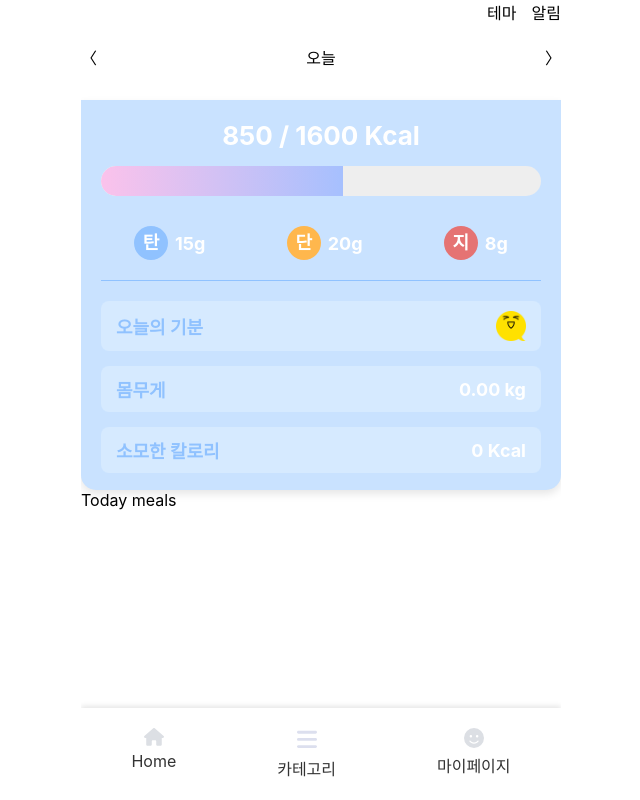
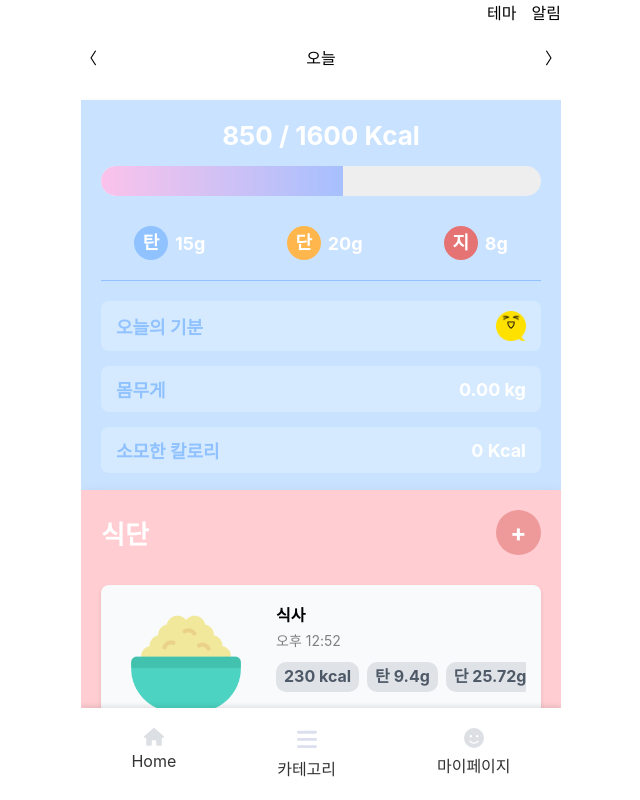
Before and after one commit to uudeok/eat-fit, a Next.js app: page / in a window 1280 px wide. Shown: the whole page, without its empty margins (319-959 px from the left). Built offline with nearby package versions, Linux system fonts and the light colour scheme.

Commit message:
Add : 식단 퍼블리싱 초기 단계 작업

```diff
--- a/app/(my)/mypage/page.tsx
+++ b/app/(my)/mypage/page.tsx
@@ -4,7 +4,6 @@ const Mypage = () => {
     return (
         <div>
             <MainHeader />
-            <div>mypage</div>
         </div>
     );
 };
--- a/app/globals.css
+++ b/app/globals.css
@@ -110,9 +110,9 @@ body {
     color: black;
     height: 100vh;
 
-    overflow-y: hidden;
+    /* overflow-y: hidden;
     -webkit-font-smoothing: antialiased;
-    -moz-osx-font-smoothing: grayscale;
+    -moz-osx-font-smoothing: grayscale; */
 }
 
 a {
@@ -193,18 +193,31 @@ li {
     --orange700: #f57c00;
     --orange800: #ef6c00;
     --orange900: #e65100;
+    --green50: #e8f5e9;
+    --green100: #c8e6c9;
+    --green200: #a5d6a7;
+    --green300: #81c784;
+    --green400: #66bb6a;
+    --green500: #4caf50;
+    --green600: #43a047;
+    --green700: #388e3c;
+    --green800: #2e7d32;
+    --green900: #1b5e20;
 }
 
 .rootLayout {
     max-width: 480px;
     margin: 0 auto;
-    height: 100%;
 
     overflow-y: scroll;
     -ms-overflow-style: none;
     scrollbar-width: none;
 
     position: relative;
+
+    height: 100vh;
+    display: flex;
+    flex-direction: column;
 }
 
 .main {
@@ -214,3 +227,9 @@ li {
 .layout::-webkit-scrollbar {
     display: none;
 }
+
+.footer {
+    position: sticky;
+    bottom: 0;
+    width: 100%;
+}
--- a/app/layout.tsx
+++ b/app/layout.tsx
@@ -1,4 +1,6 @@
 import './globals.css';
+import 'slick-carousel/slick/slick.css';
+import 'slick-carousel/slick/slick-theme.css';
 import type { Metadata } from 'next';
 import Footer from '@/components/layout/Footer';
 
@@ -13,17 +15,11 @@ export default function RootLayout({ children }: Readonly<{ children: React.Reac
             <body>
                 <div className="rootLayout">
                     <main className="main">{children}</main>
-                    <Footer />
+                    <div className="footer">
+                        <Footer />
+                    </div>
                 </div>
             </body>
         </html>
     );
 }
-
-// export default function RootLayout({ children }: Readonly<{ children: React.ReactNode }>) {
-//     return (
-//         <html lang="ko">
-//             <body>{children}</body>
-//         </html>
-//     );
-// }
--- a/components/TodayMeals.tsx
+++ b/components/TodayMeals.tsx
@@ -1,7 +1,85 @@
+'use client';
+
+import styles from '../styles/component/todayMeal.module.css';
+import { useState } from 'react';
+import Badge from './common/Badge';
+import Button from './common/Button';
+import Text from './common/Text';
+
+const MEAL_LIST = [
+    {
+        img: '/rice.png',
+        id: 1,
+        type: '식사',
+        serving_time: '오후 12:52',
+        content: '맛있는 한끼',
+        carbohydrate: 9.4,
+        protein: 25.72,
+        fat: 9.5,
+        kcal: 230,
+    },
+    {
+        img: '/rice.png',
+        id: 2,
+        type: '간식',
+        serving_time: '오후 01:30',
+        content: '밥 먹고 아메리카노',
+        carbohydrate: 0.5,
+        protein: 0,
+        fat: 0,
+        kcal: 5,
+    },
+    {
+        img: '/rice.png',
+        id: 3,
+        type: '식사',
+        serving_time: '오후 06:52',
+        content: '가족들과 복많네해물칼국수에 가서 해물칼국수와 해물파전을 맛있게 먹었다',
+        carbohydrate: 50,
+        protein: 9,
+        fat: 4.5,
+        kcal: 280,
+    },
+];
+
 const TodayMeals = () => {
+    const [isActive, setIsActive] = useState(false);
+
+    const handleClick = () => {
+        setIsActive((prevState) => !prevState);
+    };
+
     return (
-        <div>
-            <div>Today meals</div>
+        <div className={styles.layout}>
+            <div className={styles.header}>
+                <Text bold size="xxlg" color="white">
+                    식단
+                </Text>
+                <button className={`${styles.addBtn} ${isActive ? styles.active : ''}`} onClick={handleClick}></button>
+            </div>
+
+            {MEAL_LIST.map((meal) => (
+                <div key={meal.id} className={styles.mealCard}>
+                    <img src={meal.img} alt="meal" className={styles.mealImage} />
+                    <div className={styles.mealInfo}>
+                        <Text bold>{meal.type}</Text>
+                        <Text size="sm" color="grey">
+                            {meal.serving_time}
+                        </Text>
+
+                        <div className={styles.badgeContainer}>
+                            <div className={styles.badge}>
+                                <Badge>{meal.kcal} kcal</Badge>
+                                <Badge>탄 {meal.carbohydrate}g</Badge>
+                                <Badge>단 {meal.protein}g</Badge>
+                                <Badge>지 {meal.fat}g</Badge>
+                            </div>
+                        </div>
+
+                        <div className={styles.mealContent}>{meal.content}</div>
+                    </div>
+                </div>
+            ))}
         </div>
     );
 };
--- /dev/null
+++ b/components/common/Badge.tsx
@@ -0,0 +1,25 @@
+import { CSSProperties, HTMLAttributes, ReactNode } from 'react';
+import styles from '../../styles/common/badge.module.css';
+
+interface Props extends HTMLAttributes<HTMLSpanElement> {
+    children: ReactNode;
+    color?: string;
+    backgroundColor?: CSSProperties['backgroundColor'];
+    isSelected?: boolean;
+}
+
+const Badge = (props: Props) => {
+    const { children, color, backgroundColor, isSelected, ...rest } = props;
+
+    const selectedStyle = isSelected
+        ? { backgroundColor: 'var(--mainColor)', color: 'white' }
+        : { backgroundColor, color };
+
+    return (
+        <span className={styles.badge} style={selectedStyle} {...rest}>
+            {children}
+        </span>
+    );
+};
+
+export default Badge;
--- a/package.json
+++ b/package.json
@@ -11,13 +11,16 @@
   "dependencies": {
     "next": "14.2.6",
     "react": "^18",
-    "react-dom": "^18"
+    "react-dom": "^18",
+    "react-slick": "^0.30.2",
+    "slick-carousel": "^1.8.1"
   },
   "devDependencies": {
     "@svgr/webpack": "^8.1.0",
     "@types/node": "^20",
     "@types/react": "^18",
     "@types/react-dom": "^18",
+    "@types/react-slick": "^0.23.13",
     "eslint": "^8",
     "eslint-config-next": "14.2.6",
     "typescript": "^5"
--- /dev/null
+++ b/styles/common/badge.module.css
@@ -0,0 +1,11 @@
+.badge {
+    display: inline-flex;
+    padding: 4px 8px;
+    align-items: center;
+    justify-content: center;
+    line-height: 1.333;
+    border-radius: 10px;
+    font-weight: bold;
+    color: var(--grey700);
+    background-color: var(--greyOpacity200);
+}
--- a/styles/component/dailySummary.module.css
+++ b/styles/component/dailySummary.module.css
@@ -5,8 +5,8 @@
     flex-direction: column;
     gap: 20px;
     background-color: var(--mainColor);
-    border-bottom-left-radius: 15px;
-    border-bottom-right-radius: 15px;
+    /* border-bottom-left-radius: 15px;
+    border-bottom-right-radius: 15px; */
     box-shadow: 0 4px 8px rgba(0, 0, 0, 0.1);
 }
 
--- /dev/null
+++ b/styles/component/todayMeal.module.css
@@ -0,0 +1,120 @@
+.layout {
+    padding: 20px;
+    display: flex;
+    flex-direction: column;
+    gap: 20px;
+    background-color: var(--red100);
+    box-shadow: 0 4px 12px rgba(0, 0, 0, 0.1);
+}
+
+/* .header {
+    display: flex;
+    justify-content: space-between;
+    align-items: center;
+    margin-bottom: 10px;
+} */
+
+.header {
+    display: flex;
+    justify-content: space-between;
+    align-items: center;
+    margin-bottom: 10px;
+    position: relative;
+}
+
+.addBtn {
+    width: 45px;
+    height: 45px;
+    display: flex;
+    align-items: center;
+    justify-content: center;
+    border-radius: 50%;
+    color: white;
+    border: none;
+    cursor: pointer;
+    position: relative;
+    transition: background-color 0.3s, transform 0.3s;
+    font-size: 24px;
+    font-weight: bold;
+    transform-origin: center;
+    background-color: var(--red200);
+}
+
+.addBtn.active {
+    background-color: var(--red300);
+    transform: rotate(45deg);
+}
+
+.addBtn::before {
+    content: '+';
+    font-size: 24px;
+    transition: opacity 0.3s, transform 0.3s;
+    position: absolute;
+}
+
+.addBtn.active::before {
+    content: '+';
+    font-size: 24px;
+}
+
+.mealCard {
+    display: flex;
+    align-items: center;
+    background-color: var(--grey50);
+    border-radius: 8px;
+    padding: 10px;
+    box-shadow: 0 2px 4px rgba(0, 0, 0, 0.1);
+    transition: transform 0.2s;
+    cursor: pointer;
+}
+
+.mealCard:hover {
+    transform: translateY(-5px);
+    box-shadow: 0 4px 8px rgba(0, 0, 0, 0.15);
+}
+
+.mealImage {
+    width: 150px;
+    height: 150px;
+
+    border-radius: 8px;
+    margin-right: 15px;
+    object-fit: cover;
+}
+
+.mealInfo {
+    display: flex;
+    flex-direction: column;
+    gap: 4px;
+}
+
+.badgeContainer {
+    display: flex;
+    overflow-x: scroll;
+    white-space: nowrap;
+    width: 250px;
+
+    -ms-overflow-style: none;
+    scrollbar-width: none;
+}
+
+.badgeContainer::-webkit-scrollbar {
+    display: none;
+}
+
+.badge {
+    display: flex;
+    gap: 8px;
+    margin: 8px 0;
+    /* flex-wrap: nowrap; */
+}
+
+.mealContent {
+    color: var(--grey700);
+    margin: 5px 0;
+    white-space: nowrap;
+    overflow: hidden;
+    text-overflow: ellipsis;
+
+    width: 250px;
+}
--- a/styles/layout/footer.module.css
+++ b/styles/layout/footer.module.css
@@ -1,11 +1,11 @@
 .layout {
     background-color: #ffffff;
     box-shadow: 0 -2px 5px rgba(0, 0, 0, 0.1);
-    bottom: 0;
     padding: 10px 0;
 
-    position: absolute;
+    /* position: absolute;
     width: 100%;
+    bottom: 0; */
 }
 
 .footer {
```
Also changed, not shown: public/rice.png (added), 1 other file (tests, documents, lock files or other folders).
